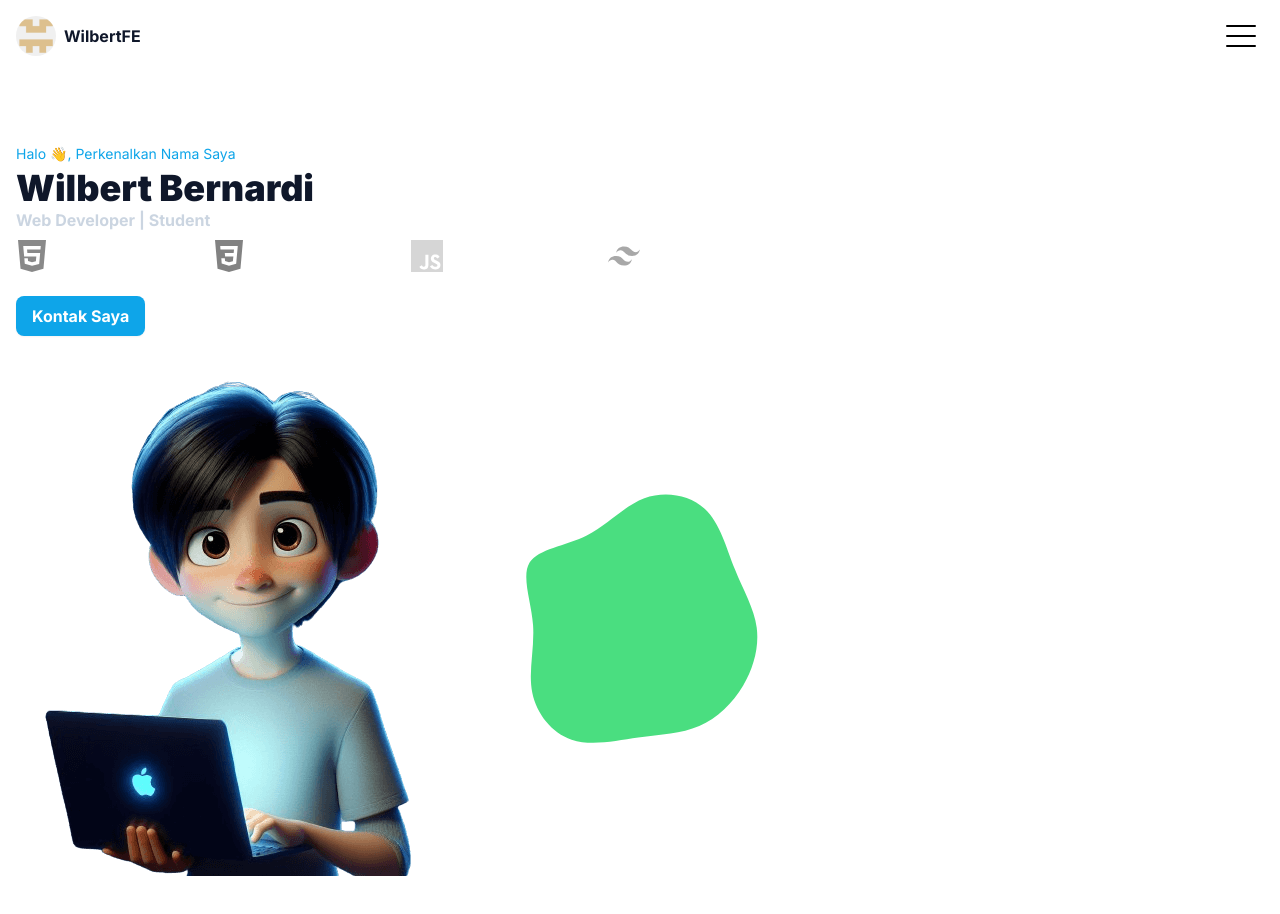
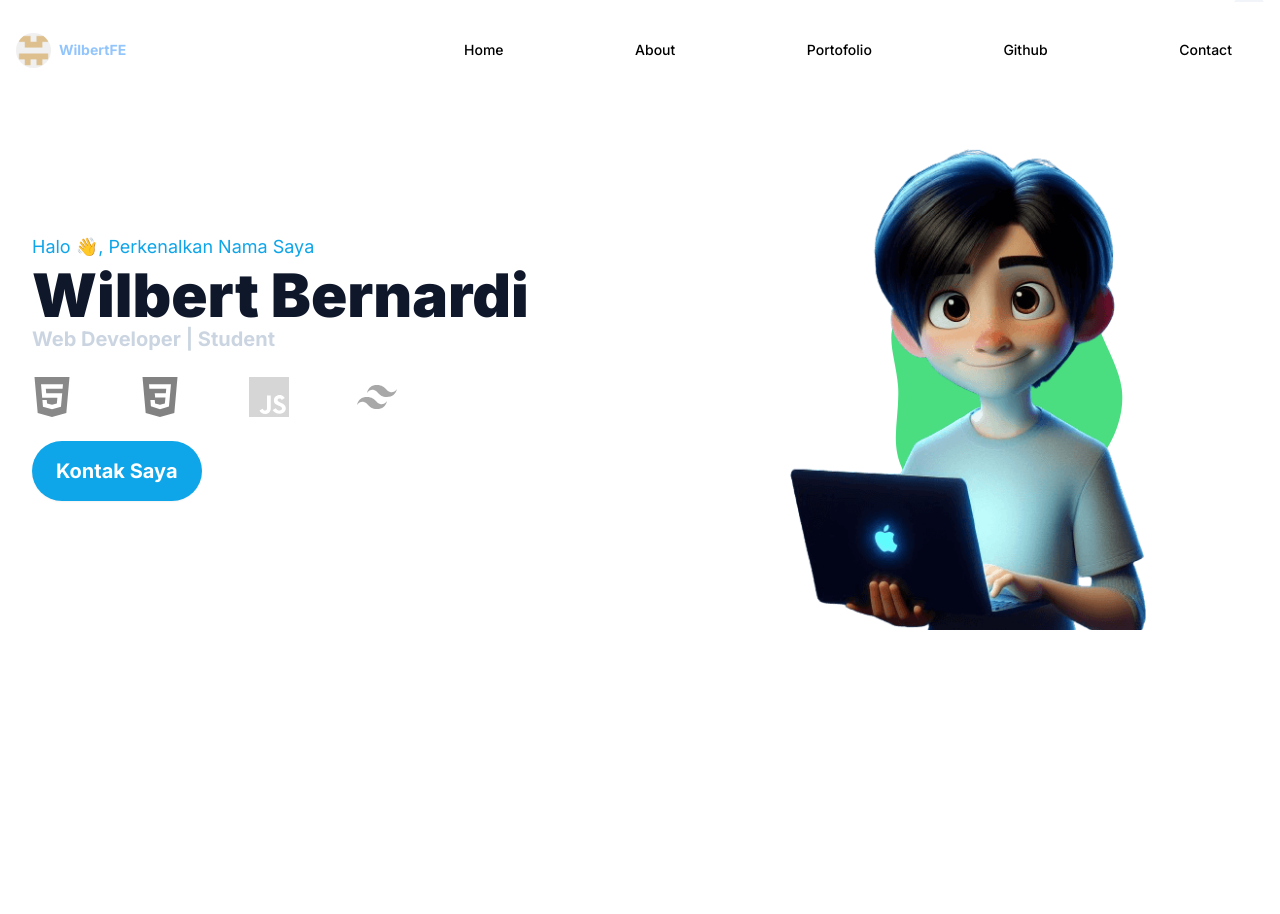
Before and after one commit to WilbertFE/PortofolioV-2.0, a website: page index.html in a window 1280 px wide. Drawn offline with Linux system fonts and the light colour scheme.

Commit message:
Menyelesaikan responsive navbar dan header

```diff
--- a/index.html
+++ b/index.html
@@ -13,28 +13,28 @@
     <link rel="stylesheet" href="dist/output.css">
     <!-- Akhir Link CSS -->
 </head>
-<body>
+<body class="min-h-[1000px]">
 
     <!-- Header Section Start -->
     <header class="w-full absolute top-0 left-0 bg-transparent">
         <div class="container">
-            <div class="flex relative py-4 justify-between">
-                <div class="flex items-center">
-                    <a href="https://github.com/WilbertFE" target="_blank" class="block w-[40px] h-[40px] rounded-full overflow-hidden mr-2"><img src="src/img/profile.png" alt="profile" title="Github Profile"></a>
-                    <h1 class="text-base text-dark font-bold">WilbertFE</h1>
+            <div class="flex relative py-4 items-center justify-between md:justify-normal">
+                <div class="flex items-center md:w-1/3">
+                    <a href="https://github.com/WilbertFE" target="_blank" class="block w-[40px] h-[40px] rounded-full overflow-hidden mr-2 md:w-[35px] md:h-[35px]"><img src="src/img/profile.png" alt="profile" title="Github Profile"></a>
+                    <h1 class="text-base text-dark font-bold sm:text-purple-400 md:text-red-500 lg:text-yellow-400 xl:text-blue-300 md:text-sm">WilbertFE</h1>
                 </div>
-                <div class="flex">
-                    <button class="block" id="toggle">
+                <div class="flex md:w-2/3">
+                    <button class="block md:hidden" id="toggle">
                         <span class="w-[30px] h-[2px] m-2 block bg-black rounded-sm transition duration-300 origin-top-left"></span>
                         <span class="w-[30px] h-[2px] m-2 block bg-black rounded-sm transition duration-300"></span>
                         <span class="w-[30px] h-[2px] m-2 block bg-black rounded-sm transition duration-300 origin-bottom-left"></span>
                     </button>
-                    <nav class="w-[250px] p-4 bg-slate-100 hidden absolute top-20 right-2 shadow-lg rounded-lg rounded-tr-none z-10 after:content-['a'] after:block after:absolute after:right-0 after:-top-[18px] after:w-[0px] after:h-[0px] after:text-[0px] after:border-slate-200 after:border-b-[20px] after:border-l-[15px] after:border-r-[15px] after:border-r-transparent after:border-l-transparent">
-                        <h1 class="text-xl m-4 hover:text-primary"><a href="#home">Home</a></h1>
-                        <h1 class="text-xl m-4 hover:text-primary"><a href="#about">About</a></h1>
-                        <h1 class="text-xl m-4 hover:text-primary"><a href="#portofolio">Portofolio</a></h1>
-                        <h1 class="text-xl m-4 hover:text-primary"><a href="#github"></a>Github</h1>
-                        <h1 class="text-xl m-4 hover:text-primary"><a href="#contact">Contact</a></h1>
+                    <nav class="navbar md:flex md:w-full md:justify-between md:static md:bg-transparent md:shadow-none md:rounded-none">
+                        <h1 class="text-lg m-4 px-4 py-2 hover:bg-dark hover:text-white font-medium md:text-sm md:m-0"><a href="#home">Home</a></h1>
+                        <h1 class="text-lg m-4 px-4 py-2 hover:bg-dark hover:text-white font-medium md:text-sm md:m-0"><a href="#about">About</a></h1>
+                        <h1 class="text-lg m-4 px-4 py-2 hover:bg-dark hover:text-white font-medium md:text-sm md:m-0"><a href="#portofolio">Portofolio</a></h1>
+                        <h1 class="text-lg m-4 px-4 py-2 hover:bg-dark hover:text-white font-medium md:text-sm md:m-0"><a href="#github"></a>Github</h1>
+                        <h1 class="text-lg m-4 px-4 py-2 hover:bg-dark hover:text-white font-medium md:text-sm md:m-0"><a href="#contact">Contact</a></h1>
                     </nav>
                 </div>
             </div>
@@ -45,20 +45,20 @@
     <!--Hero Section Start-->
     <section id="hero" class="pt-36 pb-32">
         <div class="container">
-            <div class="flex flex-wrap">
-                <div class="w-full mb-10">
-                    <h3 class="mb-1 text-sm text-primary">Halo 👋, Perkenalkan Nama Saya</h3>
-                    <h1 class="text-4xl text-dark font-black">Wilbert Bernardi</h1>
-                    <h2 class="mb-2 text-slate-300 font-bold">Web Developer | Student</h2>
+            <div class="flex flex-wrap items-center md:mx-4">
+                <div class="w-full mb-10 md:w-1/2 lg:w-3/5">
+                    <h3 class="mb-1 text-sm text-primary sm:text-base md:text-sm lg:text-lg">Halo 👋, Perkenalkan Nama Saya</h3>
+                    <h1 class="text-4xl text-dark font-black sm:text-6xl md:text-4xl lg:text-6xl">Wilbert Bernardi</h1>
+                    <h2 class="mb-2 text-slate-300 font-bold sm:text-xl md:text-base md:mb-6 lg:text-xl">Web Developer | Student</h2>
                     <div class="mb-6 flex justify-between w-1/2">
-                        <a href="#about" class="block w-8 h-8"><img src="src/img/html5-color.svg" alt="HTML5" title="HTML5" class="w-full h-full grayscale opacity-80 transition duration-300 hover:opacity-100 hover:grayscale-0" /></a>
-                        <a href="#about" class="block w-8 h-8"><img src="src/img/css3-color.svg" alt="CSS3" title="CSS3" class="w-full h-full grayscale opacity-80 transition duration-300 hover:opacity-100 hover:grayscale-0" /></a>
-                        <a href="#about" class="block w-8 h-8"><img src="src/img/javascript-color.svg" alt="Javascript" title="Javascript" class="w-full h-full grayscale transition duration-300 hover:opacity-100 hover:grayscale-0" /></a>
-                        <a href="#about" class="block w-8 h-8"><img src="src/img/tailwindcss-color.svg" alt="Tailwincss" title="Tailwincss" class="w-full h-full grayscale opacity-80 transition duration-300 hover:opacity-100 hover:grayscale-0" /></a>
+                        <a href="#about" class="block w-8 h-8 lg:w-10 lg:h-10"><img src="src/img/html5-color.svg" alt="HTML5" title="HTML5" class="w-full h-full grayscale opacity-80 transition duration-300 hover:opacity-100 hover:grayscale-0" /></a>
+                        <a href="#about" class="block w-8 h-8 lg:w-10 lg:h-10"><img src="src/img/css3-color.svg" alt="CSS3" title="CSS3" class="w-full h-full grayscale opacity-80 transition duration-300 hover:opacity-100 hover:grayscale-0" /></a>
+                        <a href="#about" class="block w-8 h-8 lg:w-10 lg:h-10"><img src="src/img/javascript-color.svg" alt="Javascript" title="Javascript" class="w-full h-full grayscale transition duration-300 hover:opacity-100 hover:grayscale-0" /></a>
+                        <a href="#about" class="block w-8 h-8 lg:w-10 lg:h-10"><img src="src/img/tailwindcss-color.svg" alt="Tailwincss" title="Tailwincss" class="w-full h-full grayscale opacity-80 transition duration-300 hover:opacity-100 hover:grayscale-0" /></a>
                     </div>
-                    <a href="#contact"><button class="px-4 py-2 bg-primary font-bold text-white rounded-lg shadow-sm hover:bg-sky-600">Kontak Saya</button></a>
+                    <a href="#contact"><button class="px-4 py-2 bg-primary font-bold text-white rounded-lg shadow-sm hover:bg-sky-600 lg:text-xl lg:px-6 lg:py-4 lg:rounded-full">Kontak Saya</button></a>
                 </div>
-                <div class="w-full relative overflow-hidden">
+                <div class="w-full relative overflow-hidden sm:w-4/5 sm:mx-auto md:w-1/2 lg:w-2/5">
                     <img src="src/img/hero.png" alt="Hero" title="Hero" class="z-10 relative" loading="lazy"/>
                     <span class="block absolute top-1/2 -translate-y-1/2 left-1/2 -translate-x-1/2">
                         <svg width="300" viewBox="0 0 200 200" xmlns="http://www.w3.org/2000/svg">
--- a/src/input.css
+++ b/src/input.css
@@ -21,3 +21,7 @@
     @apply fixed z-[9999] bg-white bg-opacity-70 backdrop-blur-[5px];
     box-shadow: inset 0 -1px 0 0 rgba(0,0,0,.1);
 }
+
+.navbar {
+    @apply w-[250px] p-4 bg-slate-100 hidden absolute top-20 right-2 shadow-lg rounded-lg rounded-tr-none z-20 after:content-['a'] after:block after:absolute after:right-0 after:-top-[18px] after:w-[0px] after:h-[0px] after:text-[0px] after:border-slate-100 after:border-b-[20px] after:border-l-[15px] after:border-r-[15px] after:border-r-transparent after:border-l-transparent;
+}
```
Also changed, not shown: dist/output.css, dist/script.js.
